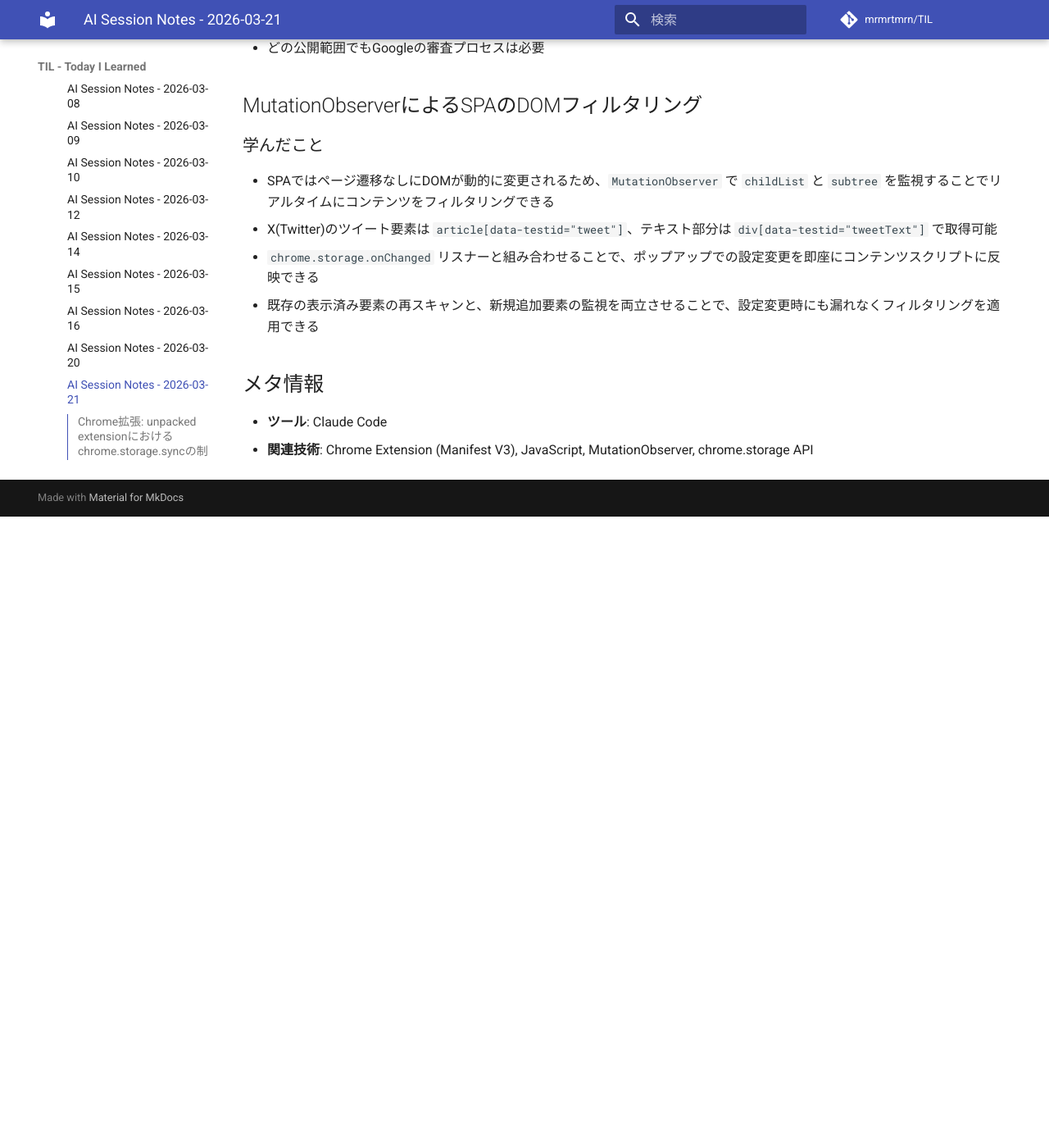
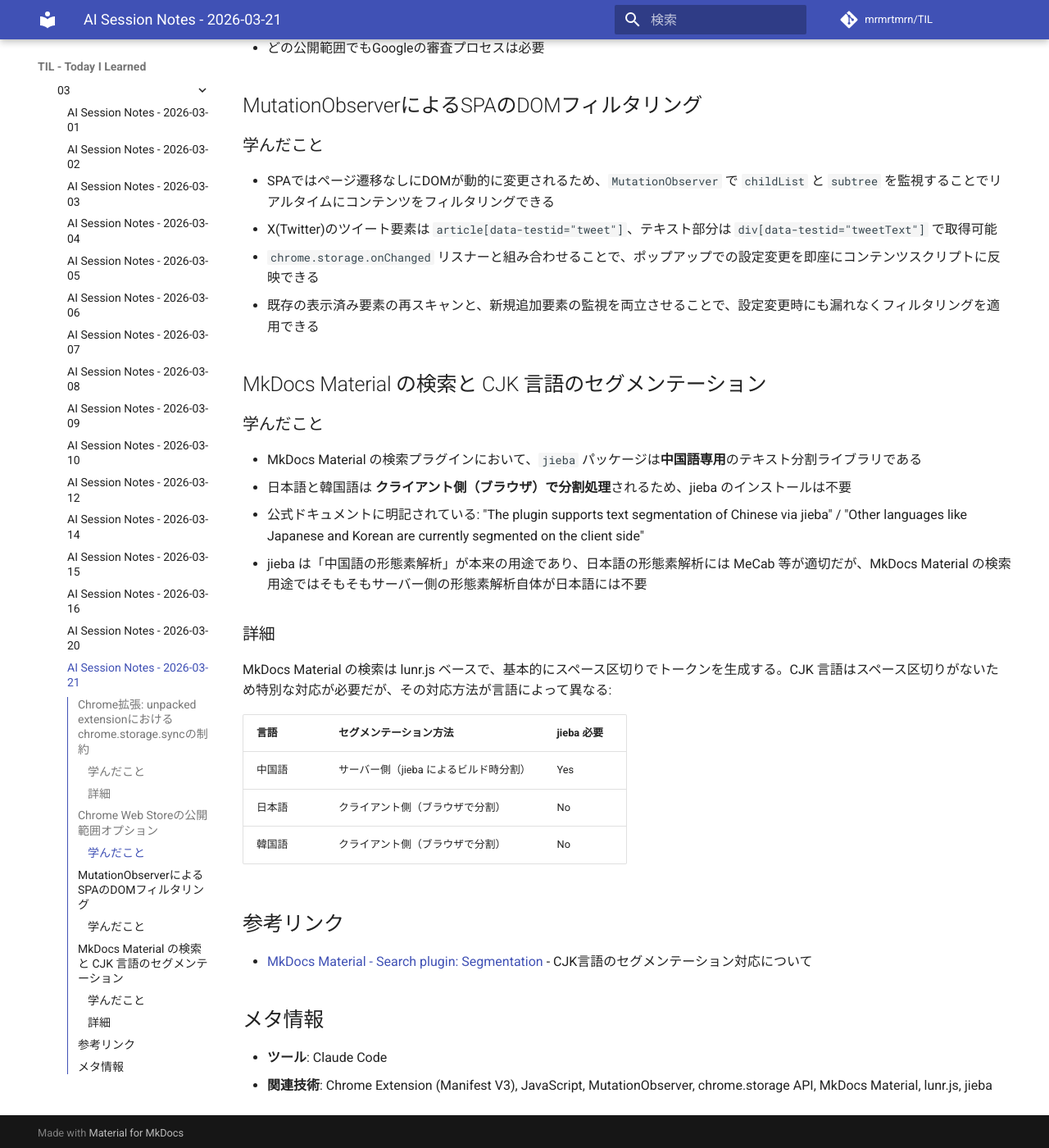
Before and after one commit to mrmrtmrn/TIL, an MkDocs documentation site: the page built from docs/Tech/AI-Sessions/2026/03/2026-03-21.md, in a window 1280 px wide and 1400 px high, scrolled down 926 px. Shown: the whole window at 82% size. Built offline with MkDocs 1.6.1 and Material for MkDocs 9.7.7, drawn with Linux system fonts in a browser that asks for light colours; comment, search, counter and statistics services are not loaded; before the commit the page ends 1556 px from its top, so only the background shows below that.

Commit message:
feat: 2026-03-21 の AI セッションノートを追加
- MkDocs Material の検索と CJK 言語のセグメンテーション

```diff
--- a/docs/Tech/AI-Sessions/2026/03/2026-03-21.md
+++ b/docs/Tech/AI-Sessions/2026/03/2026-03-21.md
@@ -37,7 +37,30 @@
 - `chrome.storage.onChanged` リスナーと組み合わせることで、ポップアップでの設定変更を即座にコンテンツスクリプトに反映できる
 - 既存の表示済み要素の再スキャンと、新規追加要素の監視を両立させることで、設定変更時にも漏れなくフィルタリングを適用できる
 
+## MkDocs Material の検索と CJK 言語のセグメンテーション
+
+### 学んだこと
+
+- MkDocs Material の検索プラグインにおいて、`jieba` パッケージは**中国語専用**のテキスト分割ライブラリである
+- 日本語と韓国語は **クライアント側（ブラウザ）で分割処理**されるため、jieba のインストールは不要
+- 公式ドキュメントに明記されている: "The plugin supports text segmentation of Chinese via jieba" / "Other languages like Japanese and Korean are currently segmented on the client side"
+- jieba は「中国語の形態素解析」が本来の用途であり、日本語の形態素解析には MeCab 等が適切だが、MkDocs Material の検索用途ではそもそもサーバー側の形態素解析自体が日本語には不要
+
+### 詳細
+
+MkDocs Material の検索は lunr.js ベースで、基本的にスペース区切りでトークンを生成する。CJK 言語はスペース区切りがないため特別な対応が必要だが、その対応方法が言語によって異なる:
+
+| 言語 | セグメンテーション方法 | jieba 必要 |
+|------|----------------------|-----------|
+| 中国語 | サーバー側（jieba によるビルド時分割） | Yes |
+| 日本語 | クライアント側（ブラウザで分割） | No |
+| 韓国語 | クライアント側（ブラウザで分割） | No |
+
+## 参考リンク
+
+- [MkDocs Material - Search plugin: Segmentation](https://squidfunk.github.io/mkdocs-material/plugins/search/#segmentation) - CJK言語のセグメンテーション対応について
+
 ## メタ情報
 
 - **ツール**: Claude Code
-- **関連技術**: Chrome Extension (Manifest V3), JavaScript, MutationObserver, chrome.storage API
+- **関連技術**: Chrome Extension (Manifest V3), JavaScript, MutationObserver, chrome.storage API, MkDocs Material, lunr.js, jieba
```
